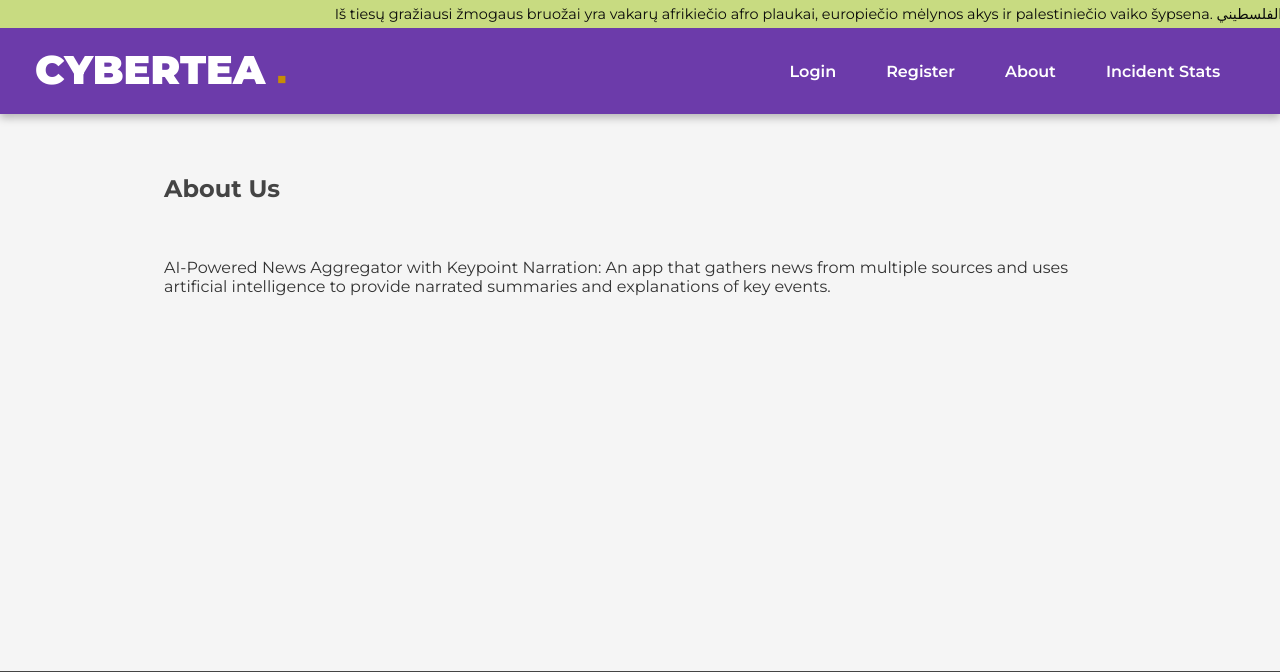
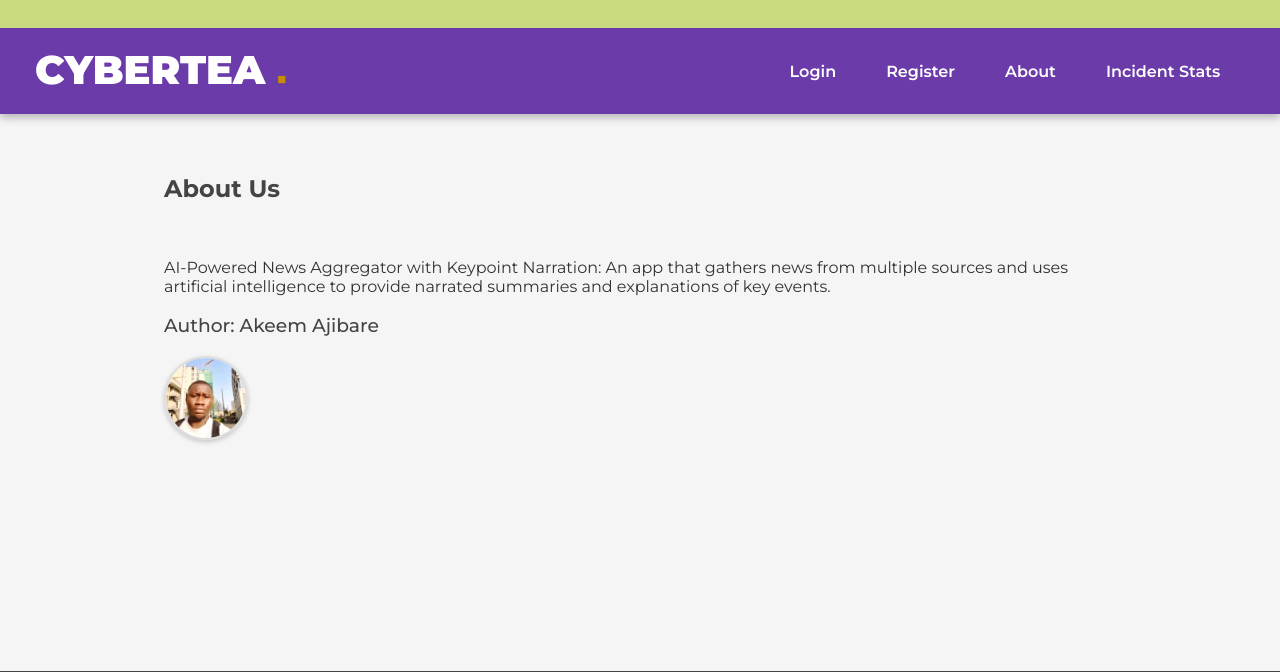
Before and after one commit to Ha3rk/CyberTea, a Django app: page /about/ in a window 1280 px wide. Shown: the top 672 px of the page. Run offline with Django 5.2, Linux system fonts and the light colour scheme; some libraries are stand-ins or nearby versions.

Commit message:
openai integration, logout, author on about page

```diff
--- a/cybertea_app/templates/cyberevents/about.html
+++ b/cybertea_app/templates/cyberevents/about.html
@@ -1,4 +1,6 @@
 {% extends './base.html' %}
+{% load static %}
+
 
 {% block title %}About Us{% endblock %}
 
@@ -11,6 +13,10 @@
            An app that gathers news from multiple sources and uses
            artificial intelligence to provide narrated summaries
            and explanations of key events.</p>
+
+           <h3>Author: Akeem Ajibare</h3>
+
+           <img src="{% static 'images/akeem.jpg' %}" alt="Author" class="image-frame" style="width: 50%; max-width: 80px; height: auto;">
            <br>
            <br>
            <br>
--- a/cybertea_app/templates/cyberevents/base.html
+++ b/cybertea_app/templates/cyberevents/base.html
@@ -52,6 +52,7 @@
             <div class="container">
                 {% block content %}
                 {% endblock %}
+
             </div>
         </main>
 
--- a/cybertea_app/urls.py
+++ b/cybertea_app/urls.py
@@ -13,6 +13,8 @@
     # Authentication
     path('login/', views.login, name='login'),
     path('register/', views.register, name='register'),
+
+     path('logout/', views.logout_view, name='logout'),
    #path('chat/', views.chat_view, name='chat'),
 
       ]
--- a/cybertea_app/views.py
+++ b/cybertea_app/views.py
@@ -9,6 +9,8 @@
 from django.contrib import messages
 from .forms import LoginForm, RegistrationForm
 from django.contrib.auth import authenticate, login as auth_login
+from django.contrib.auth import logout
+
 
 logging.basicConfig(level=logging.DEBUG)
 logger = logging.getLogger(__name__)
@@ -113,7 +115,16 @@
     return render(request, 'registration/register.html', {'form': form})
 
 
-openai.api_key = os.environ.get("OPENAI_API_KEY")
+
+def logout_view(request):
+    logout(request)
+    return redirect('index')
+
+
+api_key = os.environ.get("OPENAI_API_KEY")
+if not api_key:
+    raise ValueError("API Key not found. Make sure to set the OPENAI_API_KEY environment variable.")
+
 
 # Function to fetch article content and summarize it using GPT
 def summarize_article(request):
@@ -140,10 +151,10 @@
         response = openai.ChatCompletion.create(
             model="gpt-3.5-turbo",
             messages=[
-                {"role": "system", "content": "narrate the article by highlighting all its key points in a list of five concise sentences."},
+                {"role": "system", "content": "highlight all key points in an ordered list of 3 short concise sentences. If there is professional level technical term, explain after the highlights in glossary format"},
                 {"role": "user", "content": article_text}
             ],
-            max_tokens=10000
+            max_tokens=3000
         )
 
         summary = response['choices'][0]['message']['content'].strip()
--- a/cybertea_project/static/css/styles.css
+++ b/cybertea_project/static/css/styles.css
@@ -68,7 +68,7 @@
 .announcement-content {
     display: inline-block;
     white-space: nowrap; /* Prevent line break */
-    animation: scroll 15s linear infinite; /* Trigger scroll animation */
+    animation: scroll 60s linear infinite; /* Trigger scroll animation */
 }
 
 /* announcement animation */
@@ -80,6 +80,7 @@
         transform: translateX(-100%); /* Move to the left */
     }
 }
+
 
 /* General Styles */
 header .lilita-one-regular {
@@ -131,6 +132,14 @@
     font-family: 'Montserrat', sans-serif;
 }
 
+.image-frame {
+    width: 20px;
+    height: 20px;
+    object-fit: cover;
+    border-radius: 50%;
+    border: 2px solid #ddd;
+    box-shadow: 0 2px 5px rgba(0, 0, 0, 0.2);
+}
 .btn {
     color: #fff;
     font-weight: bold;
```
Also changed, not shown: cybertea_app/templates/cyberevents/index.html (+5 -3 lines), cybertea_app/templates/registration/logout.html (added, +29 -0 lines), cybertea_project/settings.py (+3 -4 lines), cybertea_project/static/images/akeem.jpg (added).
